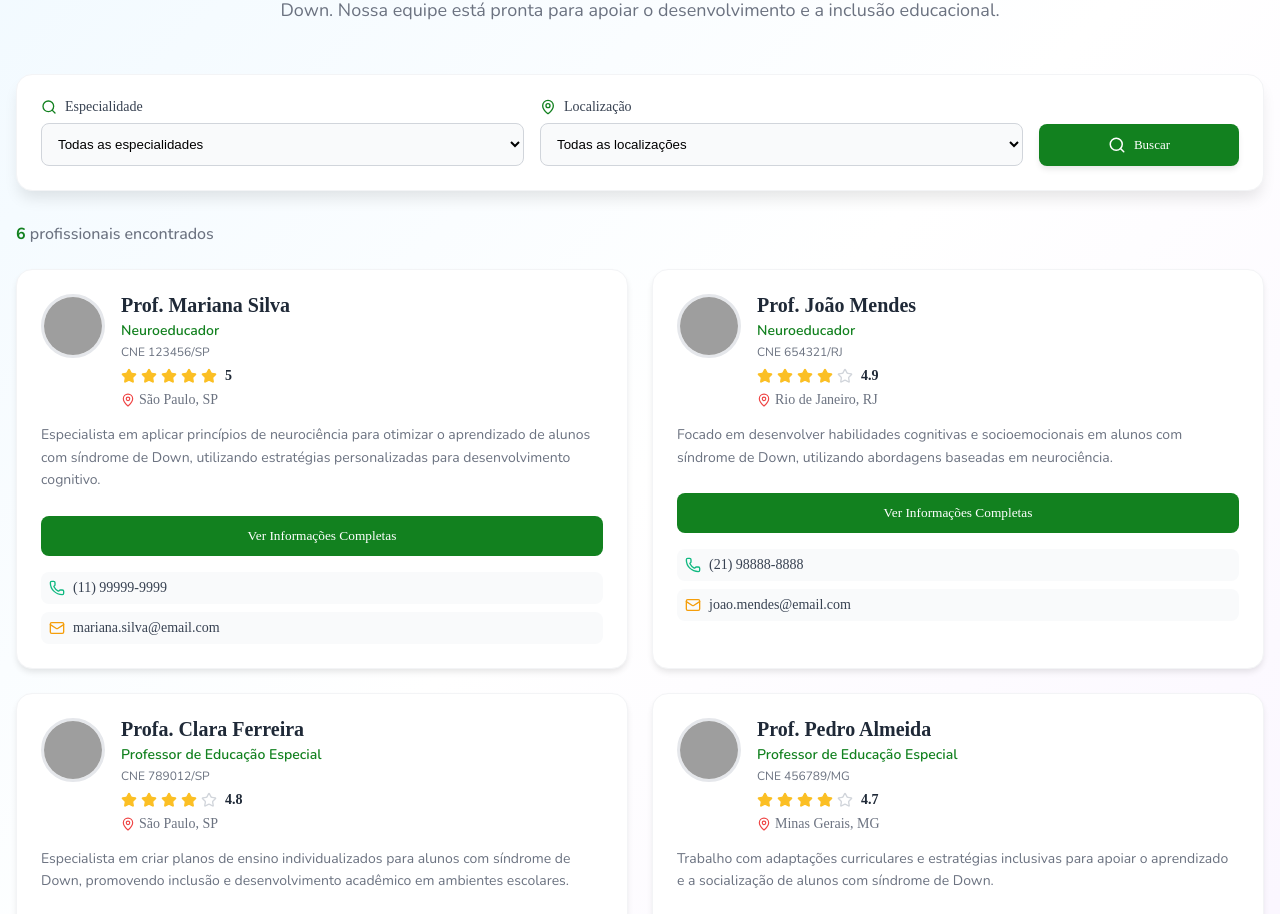
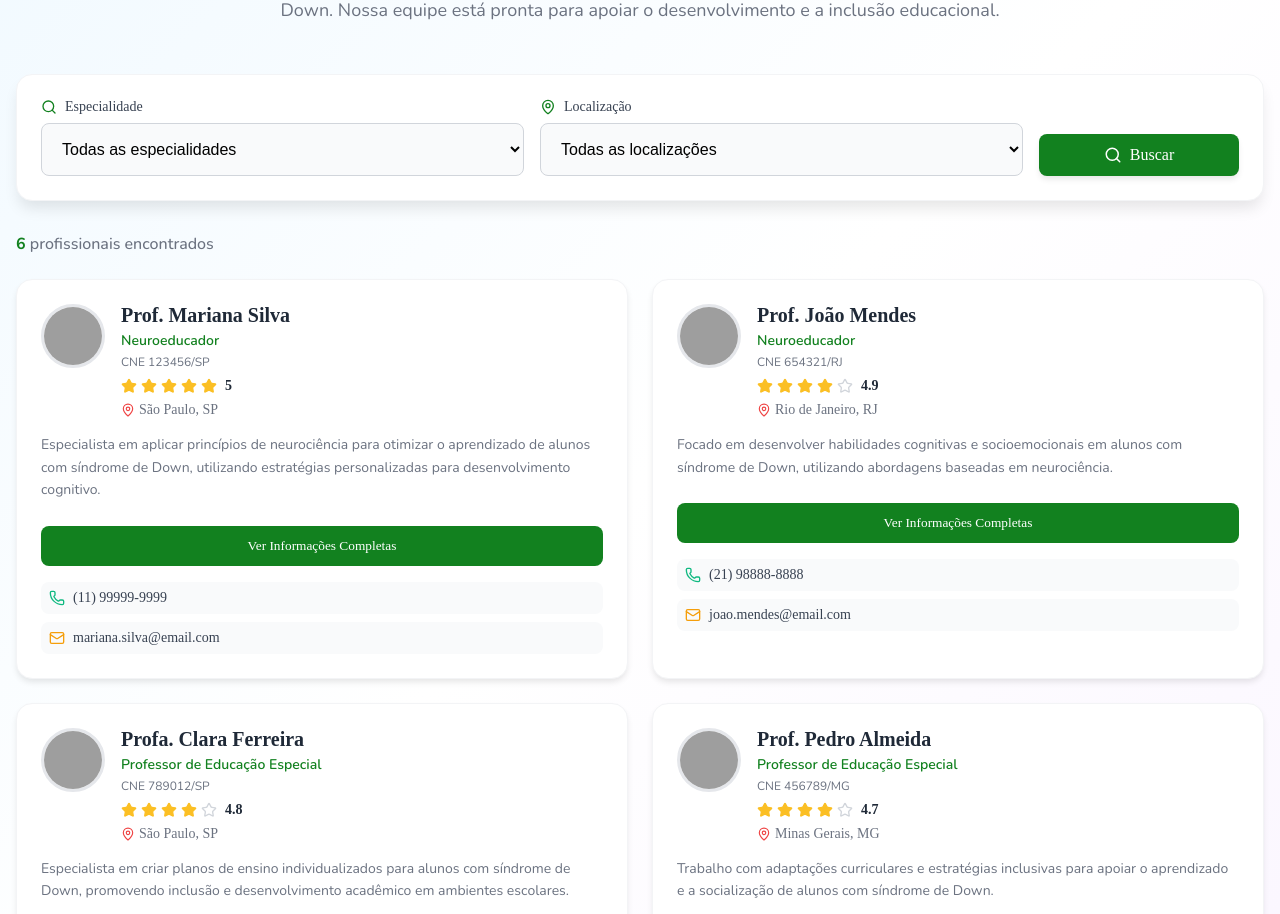
Before and after one commit to DiegoRLibone/pagEducadores, a React (Vite) app: page / in a window 1280 px wide. Shown: the part 2480-3394 px from the top of the page. Built offline with nearby package versions, Linux system fonts and the light colour scheme; grey boxes are pictures that could not be loaded; a web font is replaced by a local one.

Commit message:
Update ListaEducacional.module.css

```diff
--- a/src/assets/css/ListaEducacional.module.css
+++ b/src/assets/css/ListaEducacional.module.css
@@ -110,11 +110,12 @@
 
 .verde-filtro-select {
   width: 100%;
-  padding: 0.75rem;
+  padding: 1rem;
   border: 1px solid #d1d5db;
   border-radius: 0.5rem;
   background: #f9fafb;
   transition: all 0.2s;
+  font-size: 1rem;
 }
 
 .verde-filtro-select:focus {
@@ -137,7 +138,7 @@
   box-shadow: 0 4px 6px -1px rgba(0, 0, 0, 0.1);
   transition: all 0.2s;
   font-family: "Baloo Tamma";
-  font-size: small;
+  font-size: 1rem;
 }
 
 .verde-btn-buscar:hover {
```
